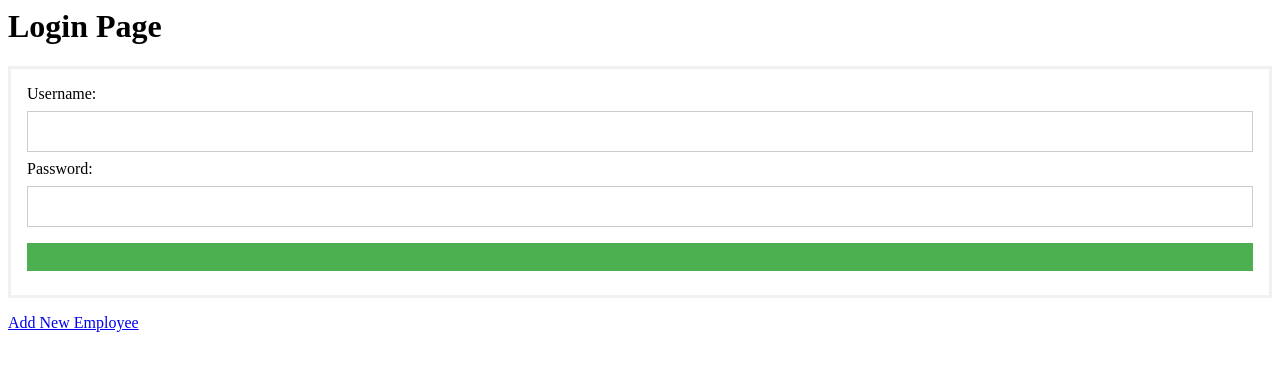
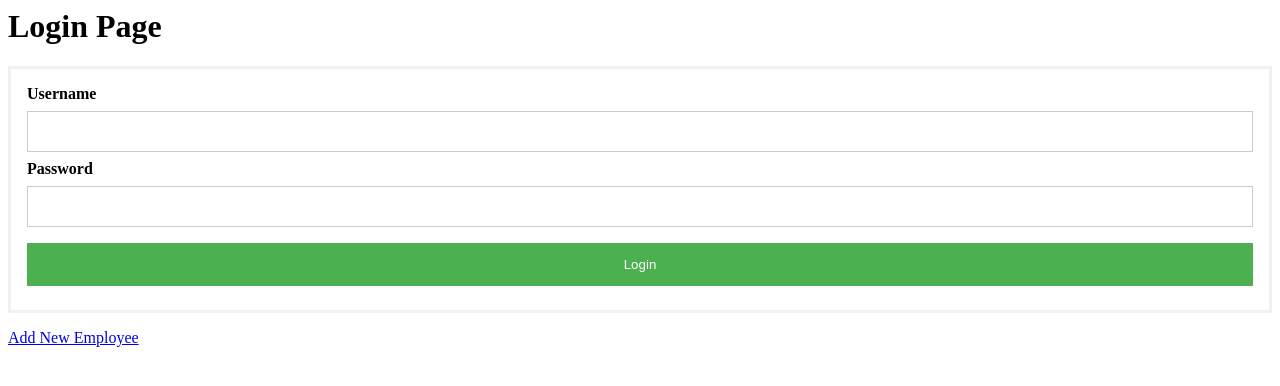
Before and after one commit to garettskaar/justabreeze, a PHP site: page /pages/login.php in a window 1280 px wide. Shown: the top 386 px of the page. Run offline with PHP 8.4, Linux system fonts and the light colour scheme.

Commit message:
fixes issues

```diff
--- a/pages/login.php
+++ b/pages/login.php
@@ -10,15 +10,15 @@ session_start();
 
     <form method="post" action="../backend/handler.php">
       <div class="container">
-        <label for="username">Username:</label> <input type="text" id="username" name="username">
-        <label for="password">Password:</label> <input type="password" id="password" name="password">
+        <label for="username"><b>Username</b></label> <input type="text" id="username" name="username">
+        <label for="password"><b>Password</b></label> <input type="password" id="password" name="password">
         <?php
           if (isset($_SESSION['message'])) {
             echo "<div id='message'>" . $_SESSION['message'] . "</div>";
           }
           unset($_SESSION['message']);
         ?>
-        <button type="submit" value="Login">
+        <button type="submit">Login</button>
       </div>
     </form>
     <a href="add_employee.php">Add New Employee</a>
--- a/styles.css
+++ b/styles.css
@@ -24,11 +24,10 @@ ul {
 
   li a:hover {
     background-color: #4CAF50;
-  }
+}
   .active {
     background-color: #4CAF50;
-  }
-
+}
 form {
   border: 3px solid #f1f1f1;
 }
@@ -53,3 +52,6 @@ button {
   cursor: pointer;
   width: 100%;
 }
+button:hover {
+  opacity: 0.8;
+}
```
